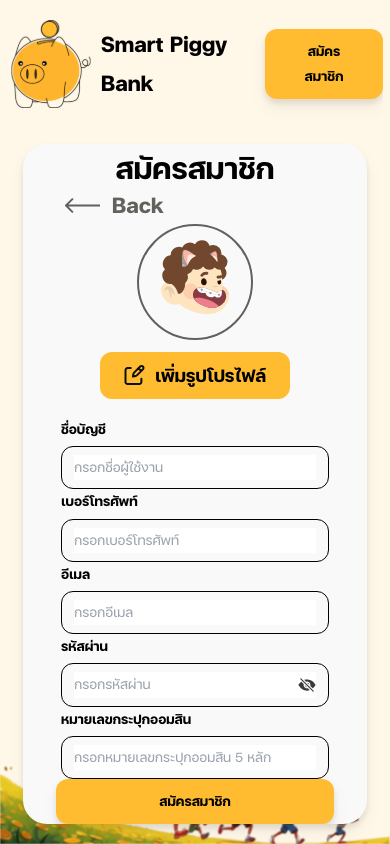
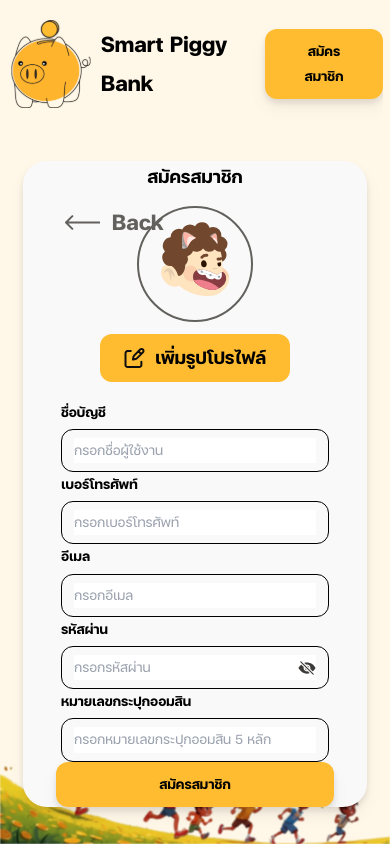
Before and after one commit to PitakPxt/Smart-piggy-bank, a React (Vite) app: page /register in a window 390 px wide. Built offline with nearby package versions, Linux system fonts and the light colour scheme; no server answers; the database is empty.

Commit message:
resposive register test

```diff
--- a/src/pages/Register.jsx
+++ b/src/pages/Register.jsx
@@ -262,8 +262,8 @@ export default function Register() {
             onSubmit={handleSubmit}
             className=" bg-neutral-white-100 rounded-3xl overflow-hidden drop-shadow-lg
             xl:w-[1104px] xl:h-[786px]
-            lg:w-[980px] lg:h-[680px]
-            md:w-[680px] md:h-[980px]
+            lg:w-[980px] lg:h-[690px]
+            md:w-[680px] md:h-[990px]
             w-[344px] h[670px]
             "
           >
@@ -276,7 +276,9 @@ export default function Register() {
               xl:mb-[48px] md:mb-[26px] lg:flex-row sm:flex-col flex-col"
               >
                 <div className="flex flex-col items-center justify-center text-center">
-                  <h2 className="text-h2-bold mb-[32px]">สมัครสมาชิก</h2>
+                  <h2 className="md:text-h2-bold sm:text-h4-bold xl:mb-[32px] md:mb-[18px] sm:mb-[14px]">
+                    สมัครสมาชิก
+                  </h2>
                   <div className="xl:mb-[26px] sm:mb-[12px]">
                     <img
                       className="xl:size-[276px] lg:size-[276px] md:size-[176px] sm:size-[116px] border-neutral-white-500 object-cover rounded-full p-[10px] border-2"
```
